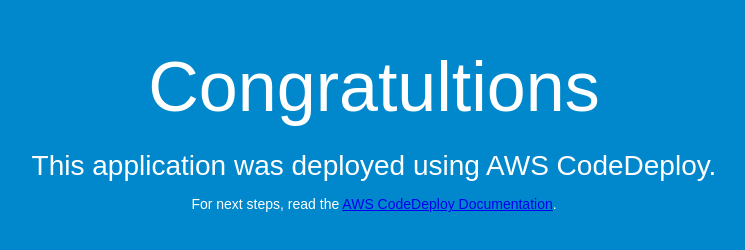
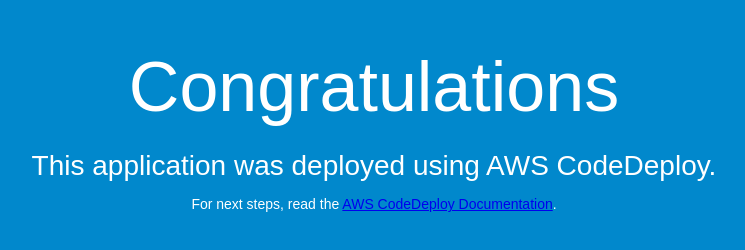
Before and after one commit to keerthn123/aws_test, a plain HTML site: page index.html in a window 1280 px wide. Shown: the whole page, without its empty margins (266-1011 px from the left). Drawn offline with Linux system fonts and the light colour scheme.

Commit message:
Update index.html

```diff
--- a/index.html
+++ b/index.html
@@ -26,7 +26,7 @@
 </head>
 <body>
   <div align="center">
-    <h1>Congratultions</h1>
+    <h1>Congratulations</h1>
     <h2>This application was deployed using AWS CodeDeploy.</h2>
     <p>For next steps, read the <a href="http://aws.amazon.com/documentation/codedeploy">AWS CodeDeploy Documentation</a>.</p>
   </div>
```
